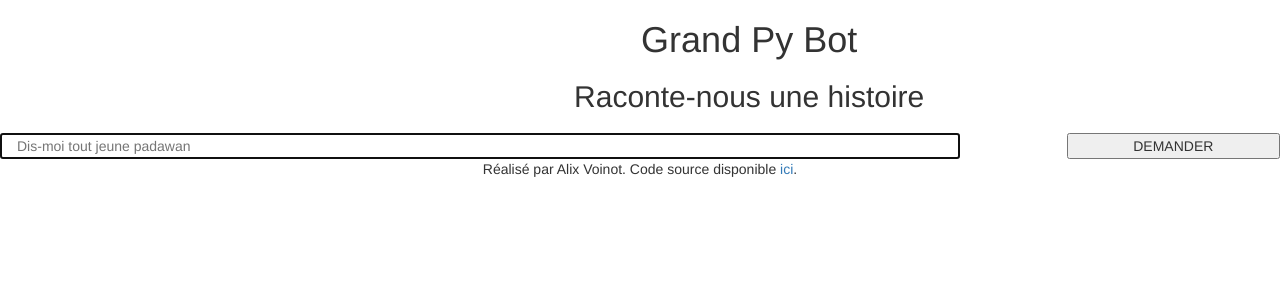
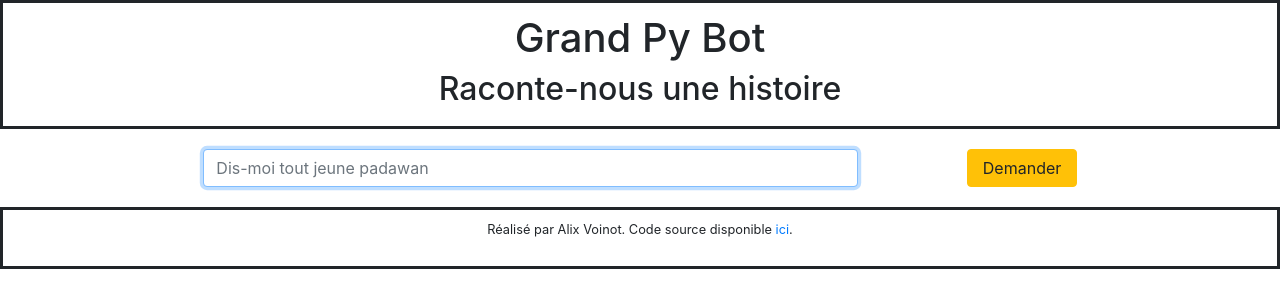
Before and after one commit to aiwanesk/P7, a Flask app: template app/templates/index.html in a window 1280 px wide. Shown: the top 308 px of the page. Run offline with Flask 2, Linux system fonts and the light colour scheme; the template is opened without the code that fills it, so the values that code supplies are empty; some libraries are stand-ins or nearby versions.

Commit message:
Modification template 10/11/18

```diff
--- a/app/static/css/style.css
+++ b/app/static/css/style.css
@@ -1,8 +1,20 @@
-#logo {
+header {
+    border: solid;
+    padding: 10px 0 10px 0;
+    margin-bottom: 20px;
+}
 
-    background-image: url("../img/logo.jpg")
-    background-position: center;
-    background-repeat: no-repeat;
-    height: 120px;
+
+footer {
+    padding: 10px 0 10px 0;
+    margin-top: 20px;
+    border: solid;
+    font-size: 0.8em;
+}
+
+.container-fluid {
+
+    padding-right: 0px;
+    padding-left: 0px;
 
 }
--- a/app/templates/index.html
+++ b/app/templates/index.html
@@ -12,8 +12,7 @@
 
     <link rel="icon" type="image/png" href="../static/img/favicon.ico" />
 
-  <link href="https://maxcdn.bootstrapcdn.com/bootstrap/3.3.4/css/bootstrap.min.css"
-        rel="stylesheet">
+    <link rel="stylesheet" href="https://stackpath.bootstrapcdn.com/bootstrap/4.1.2/css/bootstrap.min.css" integrity="sha384-Smlep5jCw/wG7hdkwQ/Z5nLIefveQRIY9nfy6xoR1uRYBtpZgI6339F5dgvm/e9B" crossorigin="anonymous">
   <!-- HTML5 Shim and Respond.js IE8 support of HTML5 elements and media queries -->
   <!-- WARNING: Respond.js doesn't work if you view the page via file:// -->
   <!--[if lt IE 9]>
@@ -27,11 +26,12 @@
 
   <body>
 
+    <div class="container-fluid">
 
-<header class="row text-center">
+      <header class=" text-center">
 
         <a href="index.html">
-    <div id ="logo" class="col-xs-4 col-sm-2"> </div>
+          <div id ="logo" alt="img" class="col-xs-4 col-sm-2"> </div>
         </a>
 
         <h1> Grand Py Bot </h1>
@@ -40,28 +40,27 @@
 
       </header>
 
-<div class="">
 
-  <p>
-    <input id="usr_question" class="col-sm-9 col-xs-8"
+      <section>
+        <div class="row" id="chat_writer">
+          <input id="usr_question" class="form-control offset-lg-2 col-lg-6"
                      type="text" size = 48
                      placeholder="Dis-moi tout jeune padawan" autofocus>
-    <input id="submit" class="col-xs-offset-1 col-sm-2 col-xs-3"
-                   type="button" value="DEMANDER">
-  </p>
+          <button type="submit" class="btn btn-warning offset-lg-1 col-lg-1" >Demander</button>
+        </div>
+
+      </section>
 
 
-</div>
 
-
-<footer class="row text-center">
+      <footer class=" text-center">
 
         <p>
           Réalisé par Alix Voinot. Code source disponible <a href="https://github.com/alxvnt/P7"> ici</a>.
         </p>
 
       </footer>
-
+    </div>
 
 
     <script src="https://code.jquery.com/jquery.min.js"></script>
```
Lines whose indentation alone changed are shown as unchanged.
